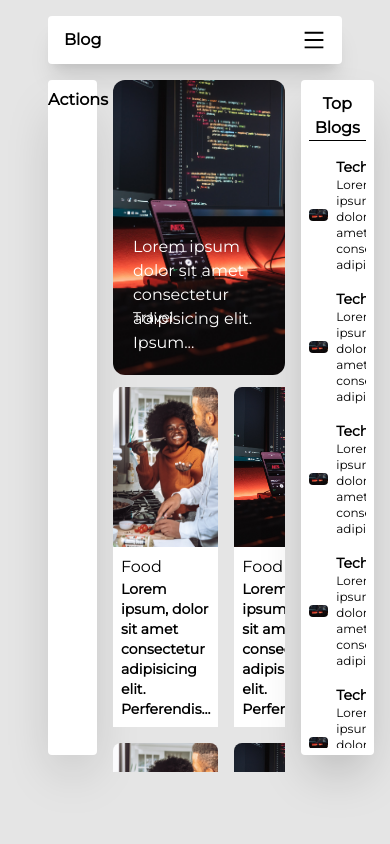
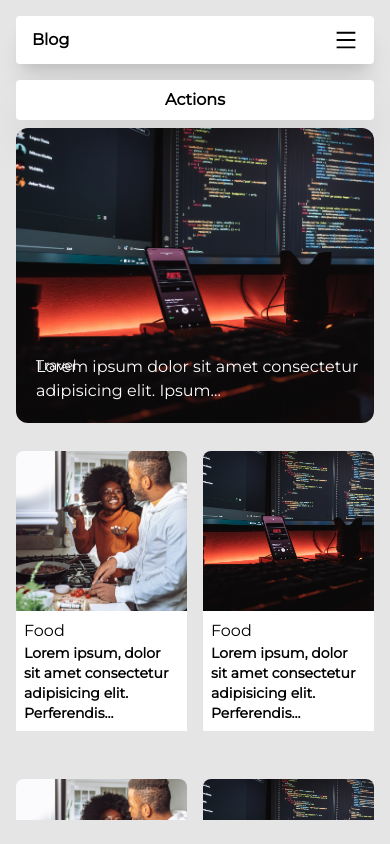
Before and after one commit to Marcos8060/Tech-Blog, a Next.js app: page / in a window 390 px wide. Built offline with nearby package versions, Linux system fonts and the light colour scheme; a web font is replaced by a local one.

Commit message:
added responsiveness

```diff
--- a/src/components/LeftBar.tsx
+++ b/src/components/LeftBar.tsx
@@ -3,7 +3,7 @@ import React from 'react'
 const LeftBar = () => {
   return (
     <>
-    <section className='bg-white shadow-2xl rounded h-[80vh] py-2'>
+    <section className='bg-white shadow-2xl rounded sm:h-[80vh] h-20vh py-2 mb-2'>
       <h1 className='text-center font-bold'>Actions</h1>
     </section>
     </>
--- a/src/components/MainSection.tsx
+++ b/src/components/MainSection.tsx
@@ -66,7 +66,7 @@ const MainSection = () => {
         </div>
         <div className="blogSection gap-4 py-3 h-[47vh]">
           {data.map((datum) => (
-            <section className="w-full cursor-pointer" key={datum.id}>
+            <section className="w-full cursor-pointer my-4" key={datum.id}>
               <img
                 className="h-40 w-full object-cover rounded-t-lg"
                 src={datum.img.src}
--- a/src/pages/index.tsx
+++ b/src/pages/index.tsx
@@ -7,17 +7,17 @@ export default function Home() {
   return (
     <>
       <section className="bg-[#E5E5E5] h-screen">
-        <div className="px-12 py-4">
+        <div className="sm:px-12 px-4 py-4">
           <Navbar />
         </div>
-        <div className="flex gap-4 px-12">
-          <div className="w-2/12 mx-auto">
+        <div className="md:flex gap-4 sm:px-12 px-4">
+          <div className="sm:w-2/12 w-full mx-auto">
             <LeftBar />
           </div>
-          <div className="w-7/12 mx-auto">
+          <div className="sm:w-7/12 w-full mx-auto">
             <MainSection />
           </div>
-          <div className="w-3/12 mx-auto">
+          <div className="w-3/12 mx-auto sm:block hidden">
             <RightBar />
           </div>
         </div>
```
